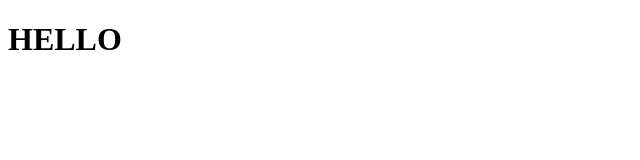
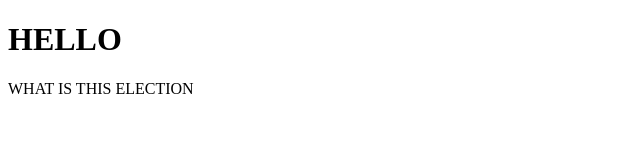
Before and after one commit to smcashman/bookshelf, a website: page public/index.html in a window 1280 px wide. Shown: the whole page, without its empty margins (0-640 px from the left). Drawn offline with Linux system fonts and the light colour scheme.

Commit message:
testing ci

```diff
--- a/public/index.html
+++ b/public/index.html
@@ -6,5 +6,6 @@
 </head>
 <body>
 	<h1> HELLO </h1>
+	<p> WHAT IS THIS ELECTION </p>
 </body>
 </html>
```
